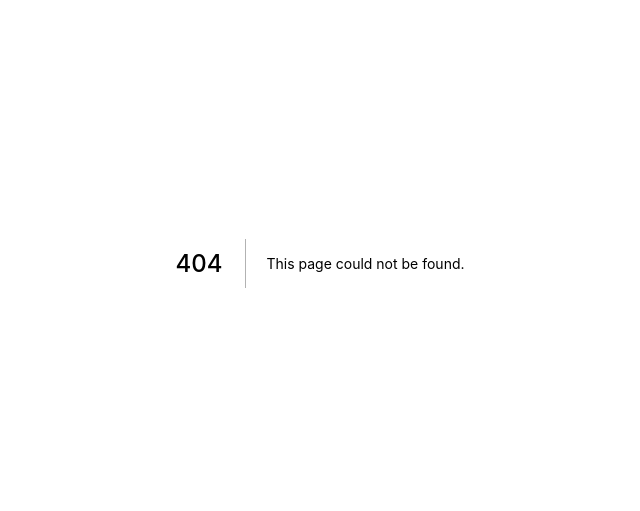
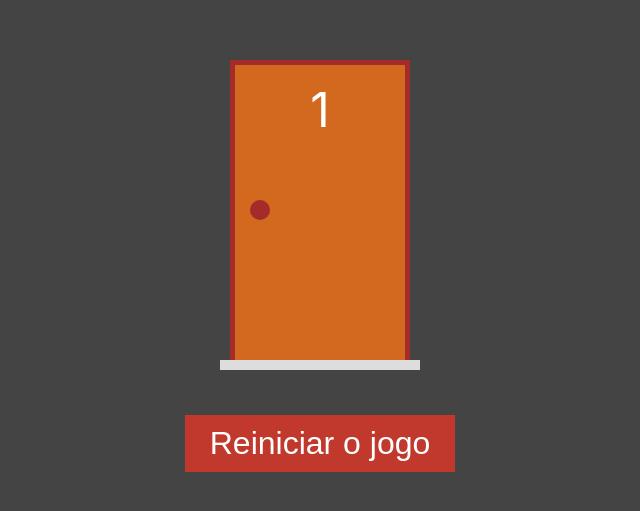
Before and after one commit to Breno44/prizedDoor, a Next.js app: page /game/1/1 in a window 1280 px wide. Before the commit this address had no page. Shown: the part 137-648 px from the top of the page, without its empty margins (320-960 px from the left). Built offline with nearby package versions, Linux system fonts and the light colour scheme.

Commit message:
feat:using router

```diff
--- /dev/null
+++ b/pages/game/[doors]/[haveGift].tsx
@@ -0,0 +1,37 @@
+/* eslint-disable @next/next/link-passhref */
+import styles from "../../../styles/Game.module.css";
+import Door from "../../../components/Door";
+import { useEffect, useState } from "react";
+import DoorModel from "../../../model/door";
+import { createDoors, updateDoors } from "../../../function/doors";
+import Link from "next/link";
+import { useRouter } from "next/dist/client/router";
+
+export default function Home() {
+  const router = useRouter();
+  const [doors, setDoors] = useState([]);
+
+  useEffect(() => {
+    const doors = +router.query.doors;
+    const haveGift = +router.query.haveGift;
+
+    setDoors(createDoors(doors, haveGift));
+  }, [router?.query]);
+
+  function renderDoors() {
+    return doors.map((door) => {
+      return <Door key={door.number} value={door} onChange={(newDoor) => setDoors(updateDoors(doors, newDoor))} />;
+    });
+  }
+
+  return (
+    <div className={styles.game}>
+      <div className={styles.doors}>{renderDoors()}</div>
+      <div className={styles.buttons}>
+        <Link href="/">
+          <button>Reiniciar o jogo</button>
+        </Link>
+      </div>
+    </div>
+  );
+}
```
Also changed, not shown: pages/game.tsx (deleted, +0 -27 lines).
